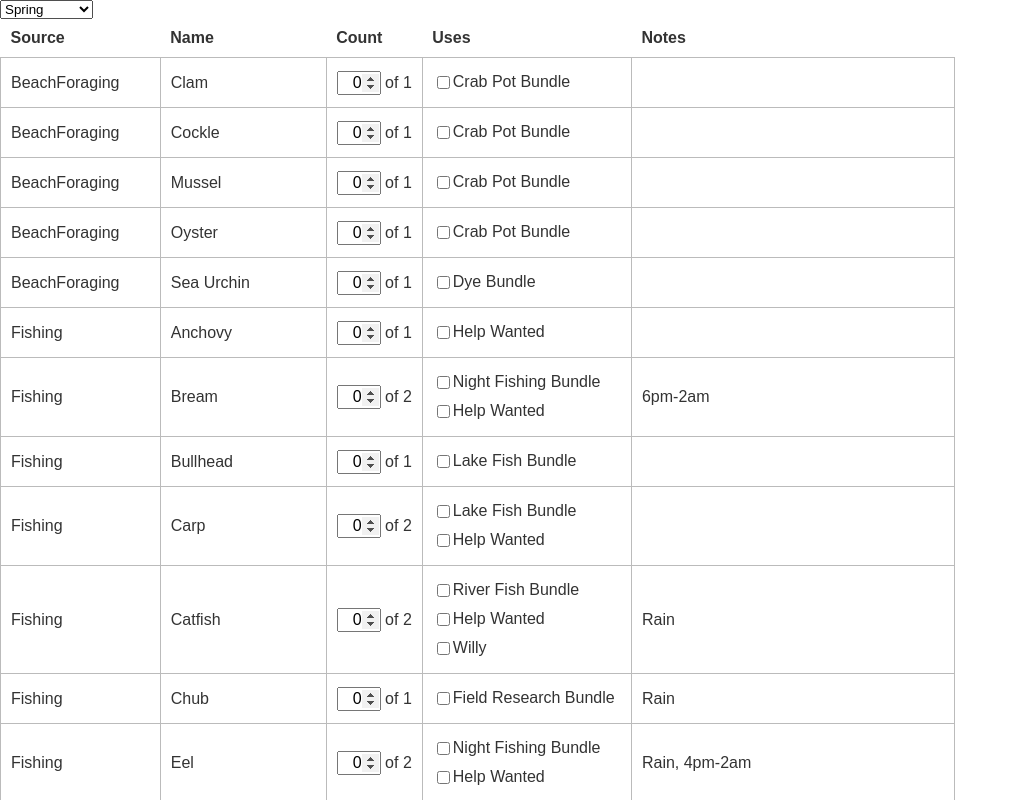
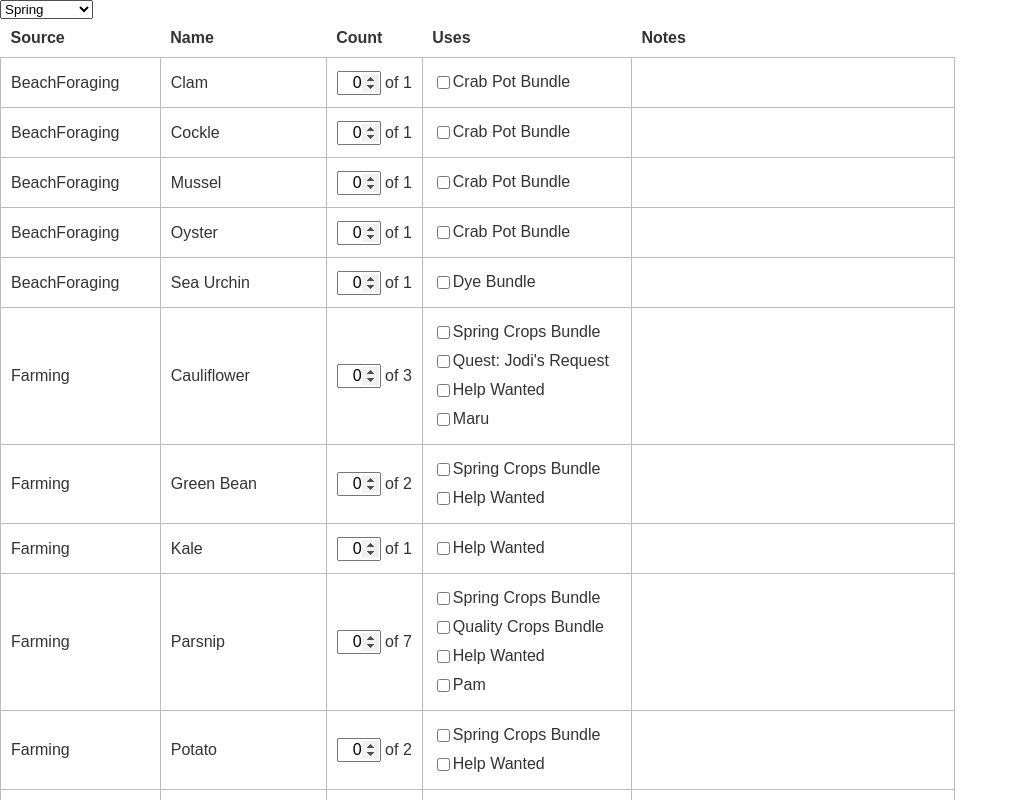
Before and after one commit to nevir/sdv-season-planner, a React (Create React App) app: page / in a window 1280 px wide. Shown: the top 800 px of the page, without its empty margins (0-1018 px from the left). Built offline with nearby package versions, Linux system fonts and the light colour scheme; the HTML template or start-up script is replaced by a standard one.

Commit message:
Spring crops

```diff
--- a/src/data/bundles.ts
+++ b/src/data/bundles.ts
@@ -107,3 +107,35 @@ export const CrabPot: Bundle = {
   name: `Crab Pot Bundle`,
   location: Bundle.Location.FishTank,
 };
+
+// Pantry
+
+export const SpringCrops: Bundle = {
+  name: `Spring Crops Bundle`,
+  location: Bundle.Location.Pantry,
+};
+
+export const SummerCrops: Bundle = {
+  name: `Summer Crops Bundle`,
+  location: Bundle.Location.Pantry,
+};
+
+export const FallCrops: Bundle = {
+  name: `Fall Crops Bundle`,
+  location: Bundle.Location.Pantry,
+};
+
+export const QualityCrops: Bundle = {
+  name: `Quality Crops Bundle`,
+  location: Bundle.Location.Pantry,
+};
+
+export const Animal: Bundle = {
+  name: `Animal Bundle`,
+  location: Bundle.Location.Pantry,
+};
+
+export const Artisan: Bundle = {
+  name: `Artisan Bundle`,
+  location: Bundle.Location.Pantry,
+};
--- /dev/null
+++ b/src/data/items/crops.ts
@@ -0,0 +1,67 @@
+import * as bundles from '../bundles';
+import * as quests from '../quests';
+import { Item, Person, Season } from '../types';
+
+// Spring
+
+export const Cauliflower: Item = {
+  name: `Cauliflower`,
+  source: Item.Source.Farming,
+  seasons: [Season.Spring],
+  uses: [
+    { bundle: bundles.SpringCrops },
+    { quest: quests.JodisRequest },
+    { bounty: 525 },
+    { love: Person.Maru },
+  ],
+};
+
+export const GreenBean: Item = {
+  name: `Green Bean`,
+  source: Item.Source.Farming,
+  seasons: [Season.Spring],
+  uses: [
+    { bundle: bundles.SpringCrops },
+    { bounty: 120 },
+  ],
+};
+
+export const Kale: Item = {
+  name: `Kale`,
+  source: Item.Source.Farming,
+  seasons: [Season.Spring],
+  uses: [
+    { bounty: 330 },
+  ],
+};
+
+export const Parsnip: Item = {
+  name: `Parsnip`,
+  source: Item.Source.Farming,
+  seasons: [Season.Spring],
+  uses: [
+    { bundle: bundles.SpringCrops },
+    { bundle: bundles.QualityCrops, count: 5, quality: Item.Quality.Gold },
+    { bounty: 105 },
+    { love: Person.Pam },
+  ],
+};
+
+export const Potato: Item = {
+  name: `Potato`,
+  source: Item.Source.Farming,
+  seasons: [Season.Spring],
+  uses: [
+    { bundle: bundles.SpringCrops },
+    { bounty: 240 },
+  ],
+};
+
+export const Strawberry: Item = {
+  name: `Strawberry`,
+  source: Item.Source.Farming,
+  seasons: [Season.Spring],
+  uses: [
+    { bounty: 360 },
+  ],
+};
--- a/src/data/items/index.ts
+++ b/src/data/items/index.ts
@@ -1,4 +1,5 @@
 export * from './beachForaging';
+export * from './crops';
 export * from './fish';
 export * from './mineForaging';
 export * from './mines';
--- a/src/data/quests.ts
+++ b/src/data/quests.ts
@@ -1,6 +1,13 @@
 import { Quest, Season } from './types';
 
 // Dated Quests
+
+export const JodisRequest: Quest = {
+  name: `Jodi's Request`,
+  year: 1,
+  season: Season.Spring,
+  day: 19,
+};
 
 export const ClintsAttempt: Quest = {
   name: `Clint's Attempt`,
```
